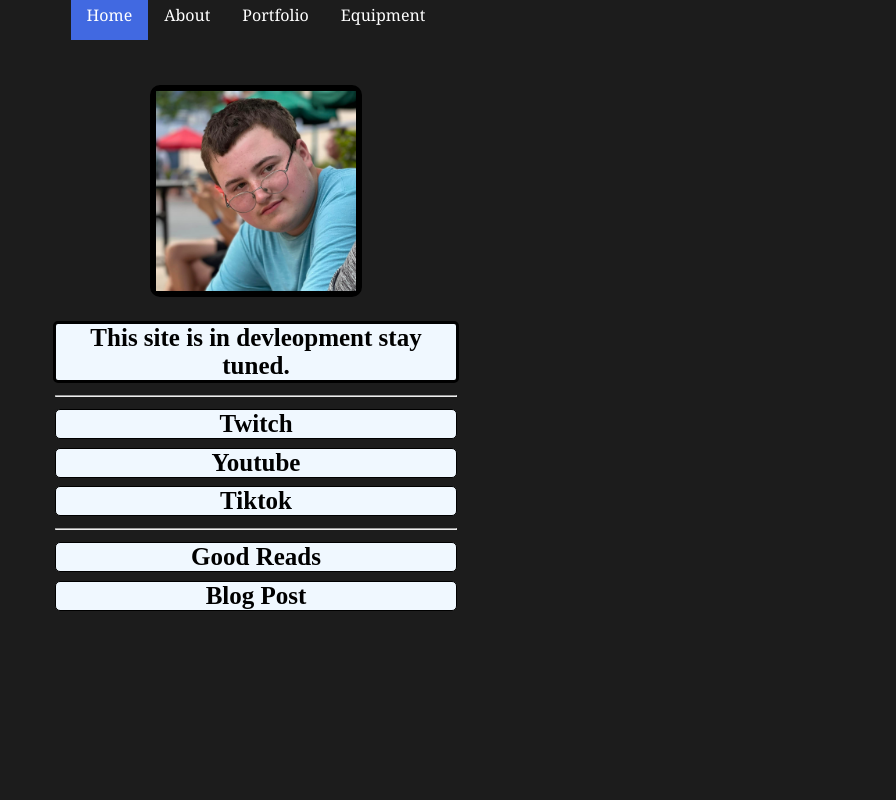
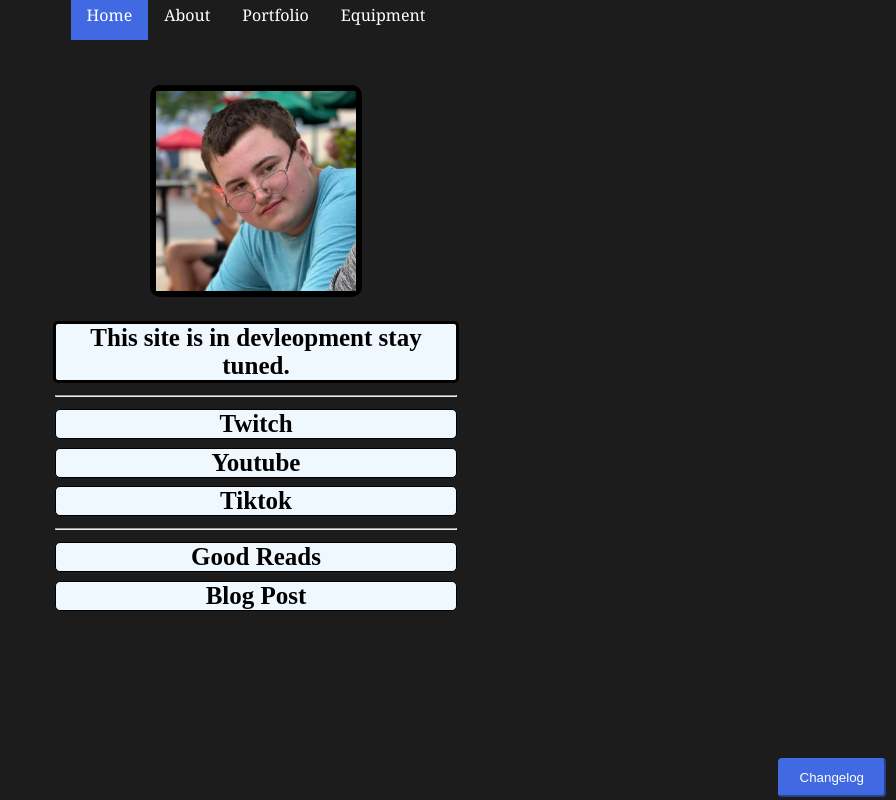
Before and after one commit to Alexdoesvoices/Alexdoesvoice-HTML-Site-V2, a plain HTML site: page index.html in a window 1280 px wide. Shown: the whole page, without its empty margins (384-1280 px from the left). Drawn offline with Linux system fonts and the light colour scheme.

Commit message:
Created the ChangeLog Page.

```diff
--- a/index.html
+++ b/index.html
@@ -55,4 +55,8 @@
         <!-- <a href="https://www.fanfiction.net/u/16396219/" class="list_box_entry"  target="_blank"> Fanfiction</a>   -->
 </div>
 
+<div id="corner_button">
+    <button class="changelogbutton" onclick="location.href='/Pages/changelog.html'">Changelog</button>
+</div>
+
 </body>
--- a/style.css
+++ b/style.css
@@ -114,3 +114,20 @@ ul.nav {
     top: 0px;
     margin-top: 1px;
   }
+
+
+  /* !ChangeLog Button Start */
+  .changelogbutton {
+    background-color : royalblue;
+    color: white;
+    padding: 10px 20px;
+    border-radius: 4px;
+    border-color: royalblue;
+  }
+
+  #corner_button {
+    position: fixed;
+    bottom: 3px;
+    right: 10px;
+  }
+  /* !ChangeLog Button End */
```
Also changed, not shown: Pages/changelog.html (added, +28 -0 lines).
